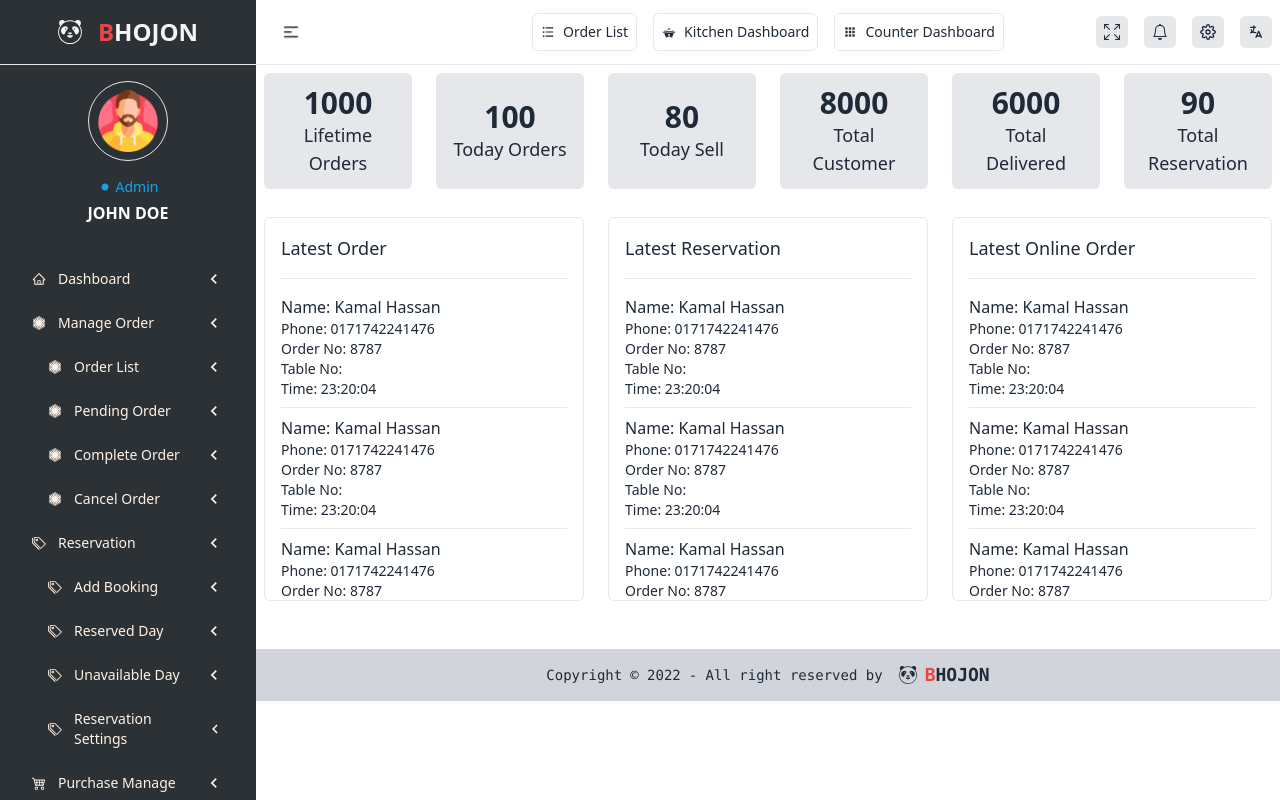
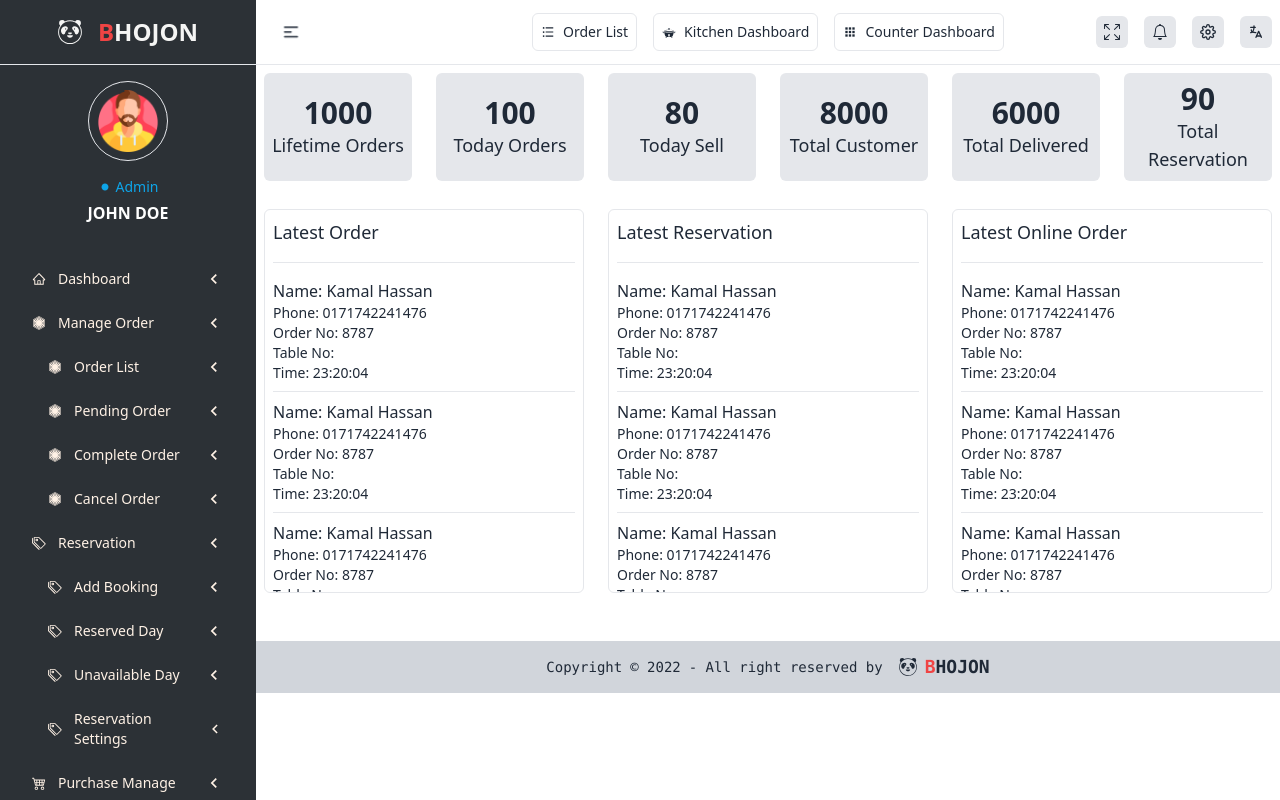
Before and after one commit to nDevers/Bhojon, a React (Create React App) app: page /dashboard in a window 1280 px wide. Built offline with nearby package versions, Linux system fonts and the light colour scheme.

Commit message:
dashboard margin padding issue fixed
Co-Authored-By: AbidHasanPiash <60427103+AbidHasanPiash@users.noreply.github.com>

```diff
--- a/src/pages/dashboard/DashboardSummary.js
+++ b/src/pages/dashboard/DashboardSummary.js
@@ -281,7 +281,7 @@ const DashboardSummary = () => {
     <div>
       <div className="grid lg:grid-cols-6 md:grid-cols-4 grid-cols-2 lg:gap-6 md:gap-5 gap-4">
         {summaryData?.map((summary) => (
-          <div className="p-3 bg-gray-200 rounded-md flex flex-col items-center justify-center text-center">
+          <div className="p-2 bg-gray-200 rounded-md flex flex-col items-center justify-center text-center">
             <h2 className="text-3xl font-semibold">{summary?.value}</h2>
             <h3 className="text-lg font-medium">{summary?.name}</h3>
           </div>
@@ -290,7 +290,7 @@ const DashboardSummary = () => {
 
       <div className="mt-7 grid lg:grid-cols-3 md:grid-cols-2 grid-cols-1 lg:gap-6 md:gap-5 gap-4">
         {latestSummary?.map((summary) => (
-          <div className="h-96 p-4 border rounded-md scroll-smooth scrollbar-thin scrollbar-thumb-gray-400 overflow-hidden hover:overflow-y-auto">
+          <div className="h-96 p-2 border rounded-md scroll-smooth scrollbar-thin scrollbar-thumb-gray-400 overflow-hidden hover:overflow-y-auto">
             <h4 className="text-lg font-medium pb-4 mb-4 border-b">
               {summary?.title}
             </h4>
--- a/src/pages/dashboard/Reservation/ReservationSettings.js
+++ b/src/pages/dashboard/Reservation/ReservationSettings.js
@@ -2,7 +2,6 @@ import React from "react";
 import Breadcrumbs from "../../../components/Breadcrumbs";
 import Button from "../../../components/Button";
 import Input from "../../../components/Input";
-import Select from "../../../components/Select";
 
 const ReservationSettings = () => {
     return (
```
